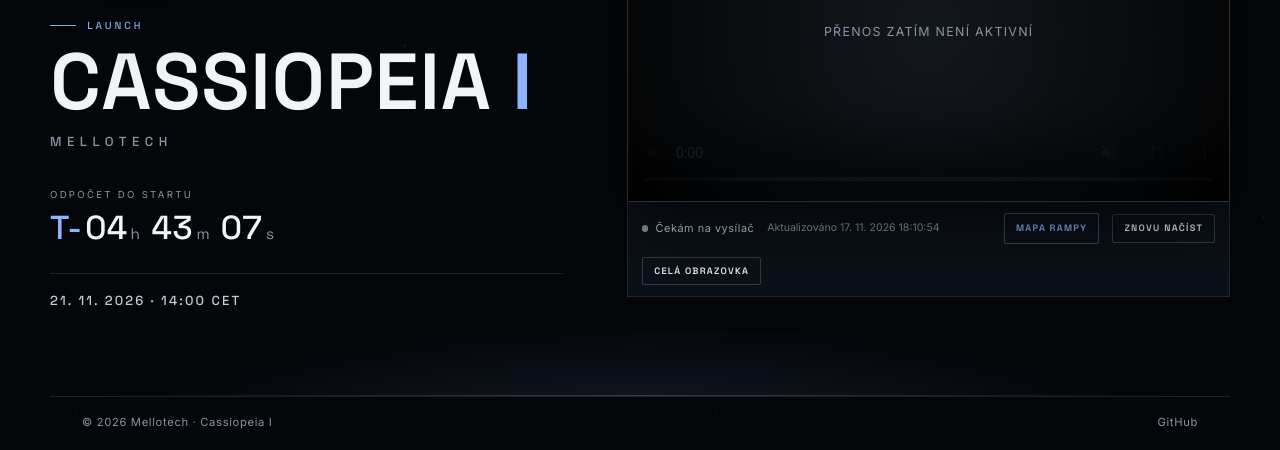
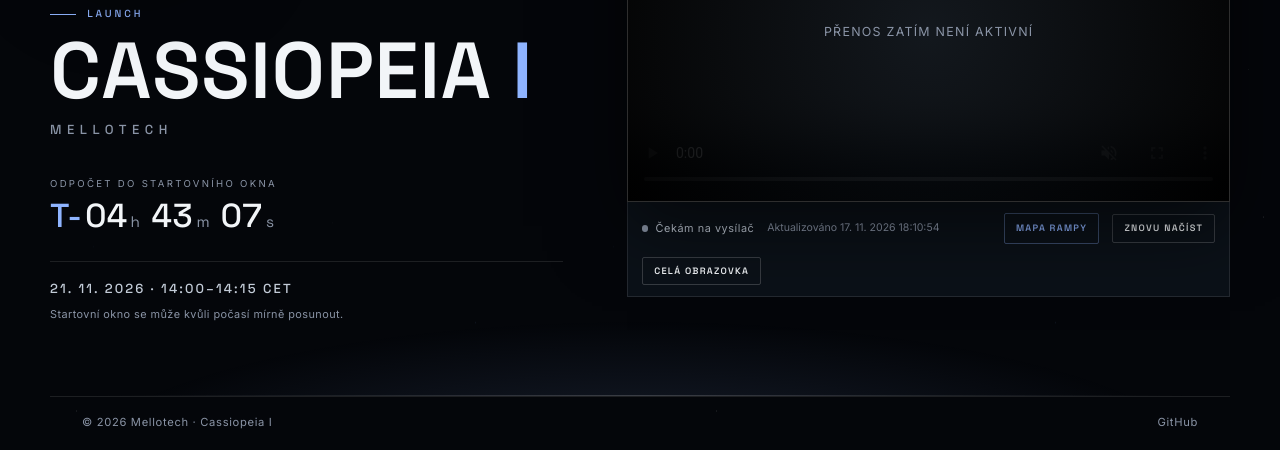
Before and after one commit to simonbalog/launch, a plain HTML site: page docs/index.html in a window 1280 px wide. Shown: the part 350-800 px from the top of the page. Drawn offline with nearby package versions, Linux system fonts and the light colour scheme.

Commit message:
Update ramp coordinates and launch window info

```diff
--- a/docs/index.html
+++ b/docs/index.html
@@ -4,10 +4,10 @@
   <meta charset="utf-8">
   <meta name="viewport" content="width=device-width, initial-scale=1">
   <title>Cassiopeia I — Mellotech</title>
-  <meta name="description" content="Cassiopeia I — Mellotech. Živý pohled na rampu a odpočet do startu 21. 11. 2026, 14:00 CET.">
+  <meta name="description" content="Cassiopeia I — Mellotech. Živý pohled na rampu a odpočet do startu 21. 11. 2026, 14:00–14:15 CET. Startovní okno se může kvůli počasí mírně posunout.">
   <meta name="theme-color" content="#04060a">
   <meta property="og:title" content="Cassiopeia I — Mellotech">
-  <meta property="og:description" content="Živý pohled na rampu a odpočet do startu. 21. 11. 2026, 14:00 CET.">
+  <meta property="og:description" content="Živý pohled na rampu a odpočet do startu. 21. 11. 2026, 14:00–14:15 CET. Startovní okno se může kvůli počasí mírně posunout.">
   <meta property="og:type" content="website">
   <meta property="og:image" content="https://simonbalog.github.io/launch/assets/mission-logo.png">
   <link rel="icon" href="assets/mission-logo.png">
@@ -293,6 +293,13 @@
       text-transform: uppercase;
       color: var(--body);
     }
+    .launch-window-note {
+      margin-top: .45rem;
+      font-size: .68rem;
+      letter-spacing: .04em;
+      line-height: 1.5;
+      color: var(--muted);
+    }
 
     /* right column — live */
     .hero-live { min-width: 0; }
@@ -510,10 +517,11 @@
         <div class="subbrand">Mellotech</div>
 
         <div class="countdown-wrap">
-          <div class="countdown-label">Odpočet do startu</div>
+          <div class="countdown-label">Odpočet do startovního okna</div>
           <div class="countdown" id="countdown" aria-live="off">T-00s</div>
         </div>
-        <div class="launch-date">21. 11. 2026 · 14:00 CET</div>
+        <div class="launch-date">21. 11. 2026 · 14:00–14:15 CET</div>
+        <div class="launch-window-note">Startovní okno se může kvůli počasí mírně posunout.</div>
       </div>
 
       <div class="hero-live">
```
Also changed, not shown: docs/rampa.html (+4 -4 lines), 1 other file.
